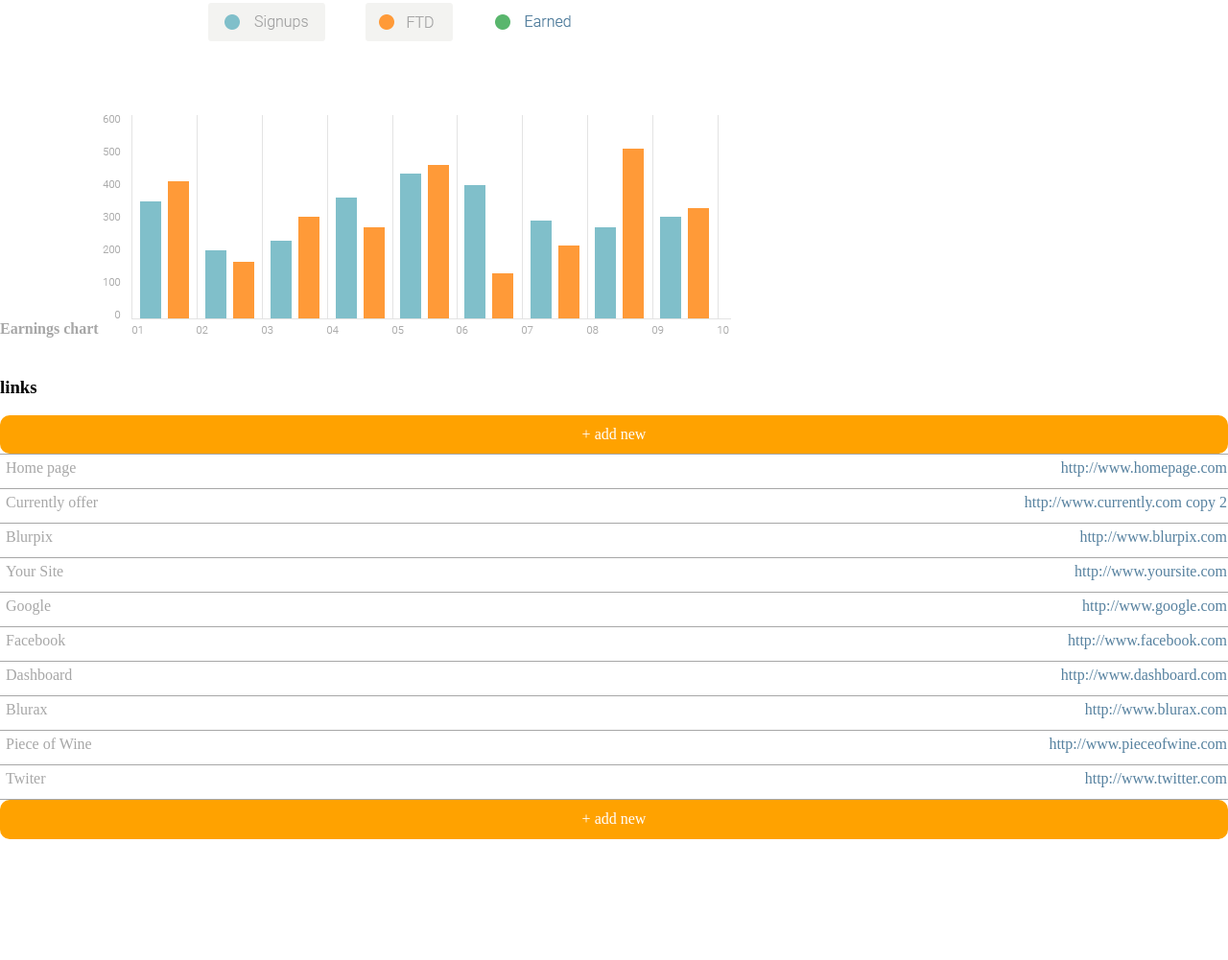
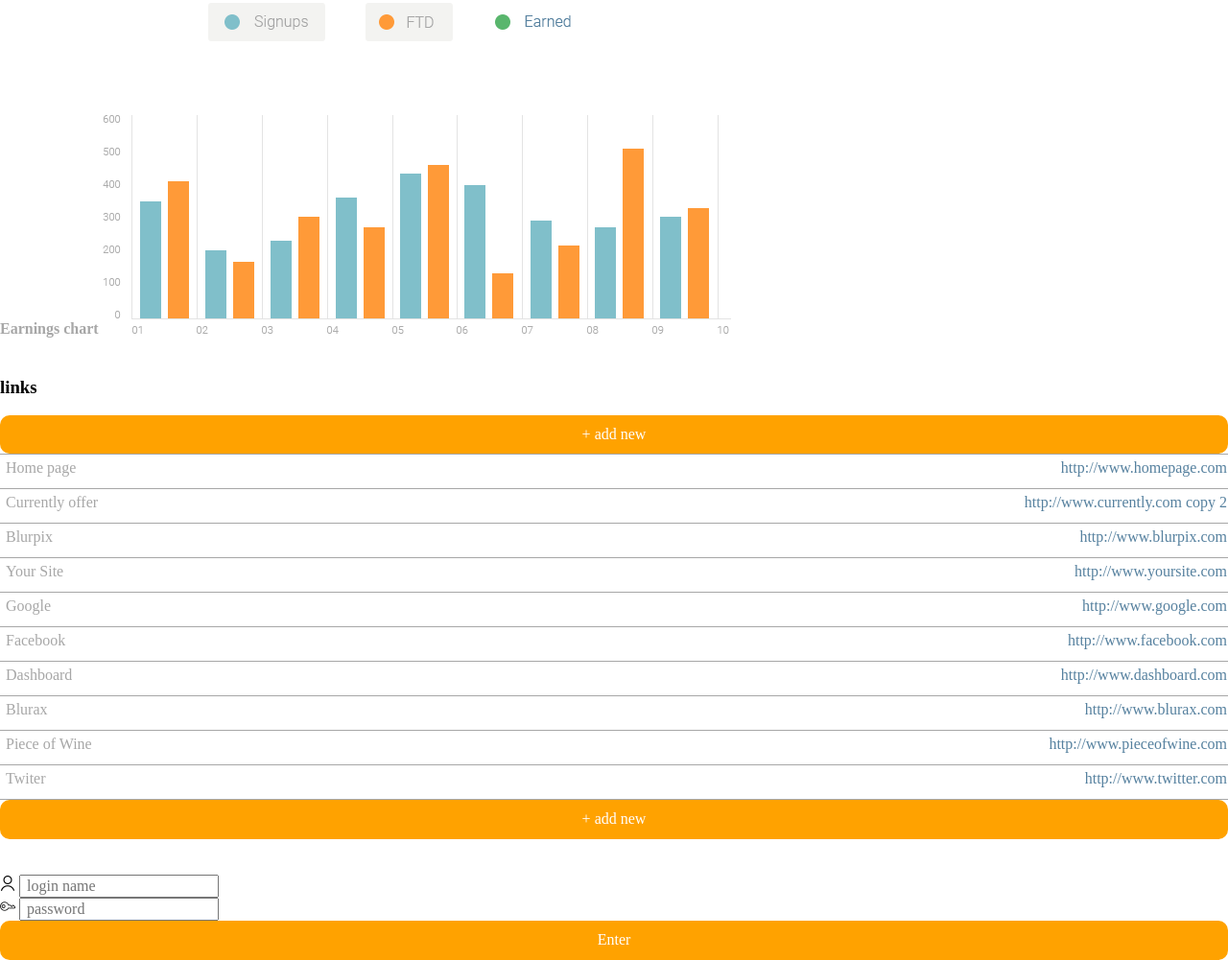
Before and after one commit to Szoker6/Kodilla-Individual-project, a website: page styleguide.html in a window 1280 px wide. Shown: the part 1348-2349 px from the top of the page at 96% size. Before the commit the page ends 2223 px from the top, so only its background shows below. Drawn offline with Linux system fonts and the light colour scheme.

```diff
--- a/styleguide.html
+++ b/styleguide.html
@@ -175,6 +175,18 @@
         </div>
       </div>
        <!-- End Links -->
+       <br><br>
+       <form action="https//szoker" method="POST">
+        <div class="input">
+          <i class="icon-login"></i>
+          <input class="inputPadding" type="text" name="user-name" required type="text" placeholder=" login name">
+        </div>
+        <div class="input">
+          <i class="icon-password"></i>
+          <input class="inputPadding" type="password" name="password" minlength="3" placeholder=" password" required>
+        </div>
+        <button type="submit" class="js--close-modal btn-orange">Enter</button>
+    </form>
       <script src="js/script.js"></script>
     </body>
 </html>
```
Also changed, not shown: sass/style.scss (line endings or trailing spaces).
